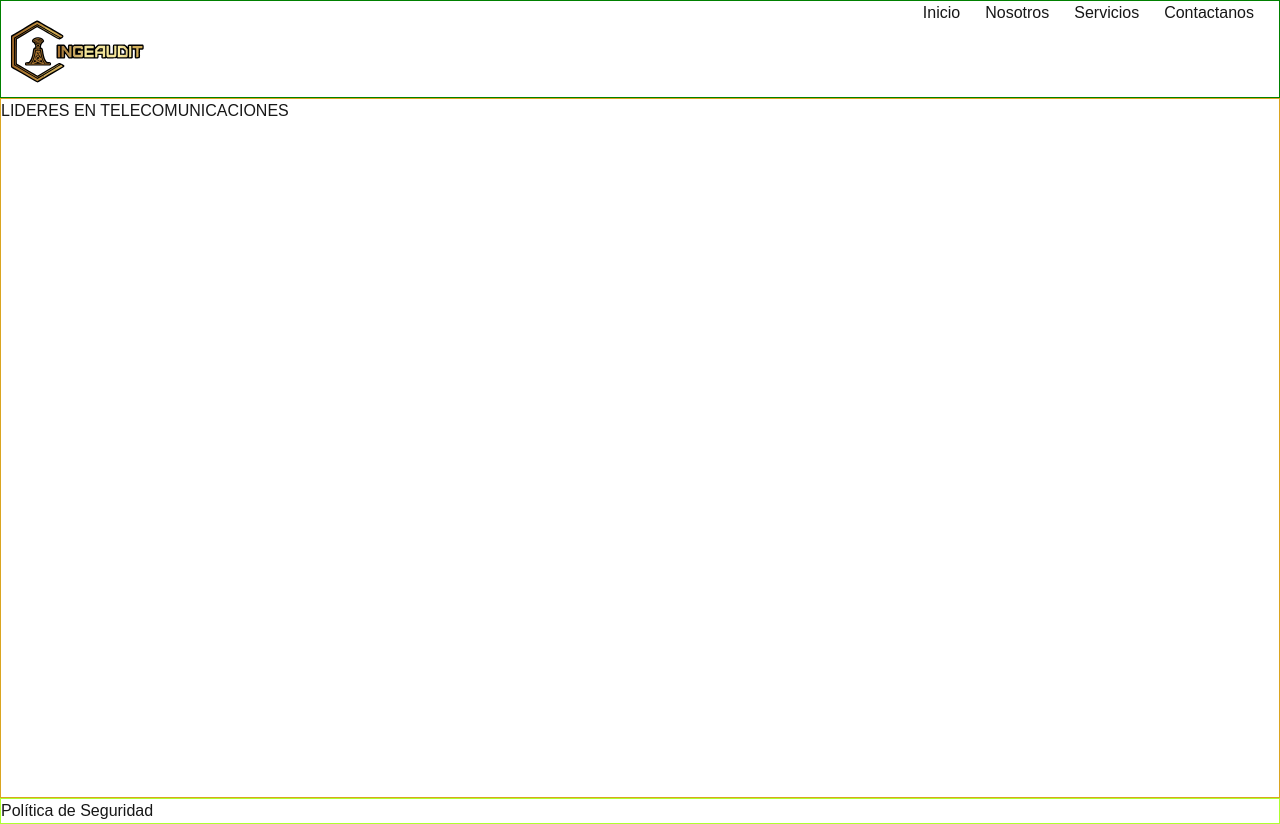
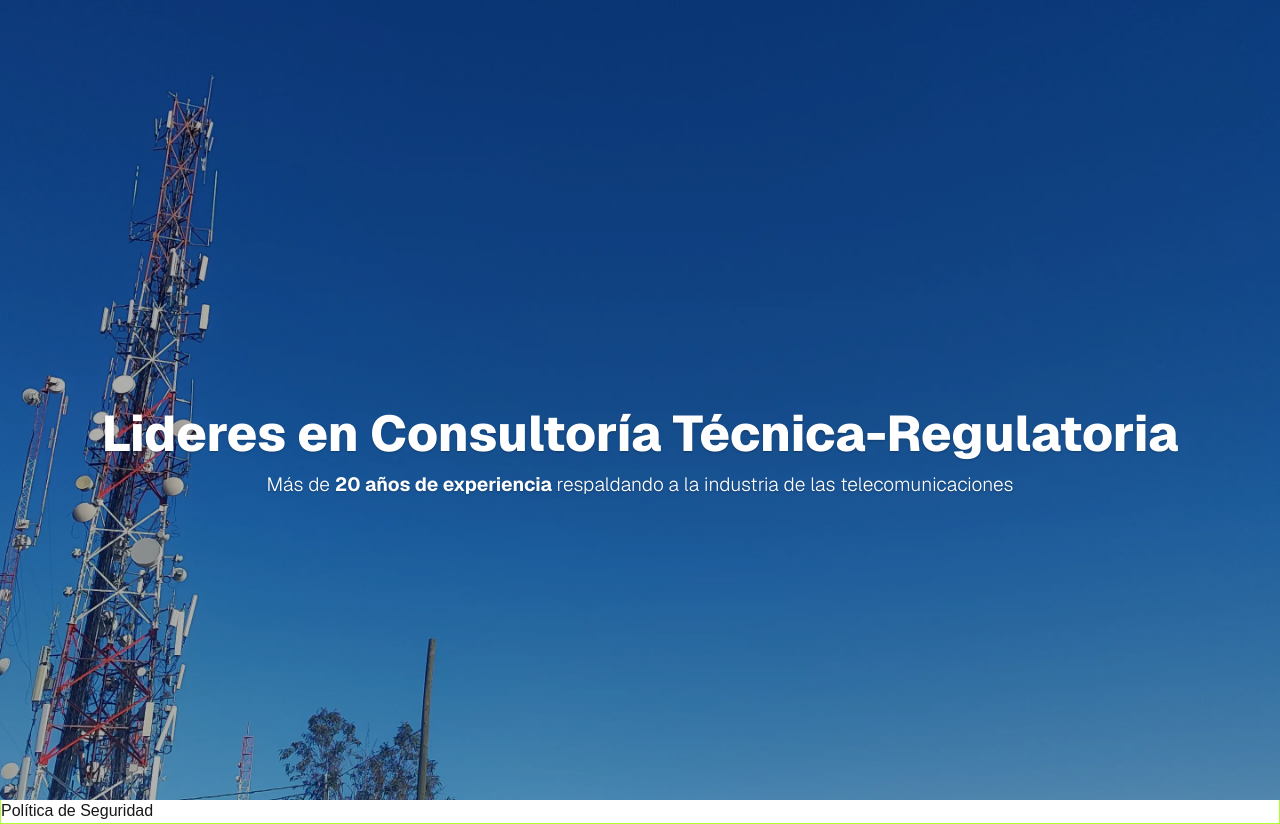
Before and after one commit to ingeaudit-coder/ingeaudit-website, a Next.js app: page / in a window 1280 px wide. Built offline with nearby package versions, Linux system fonts and the light colour scheme.

Commit message:
Refactor componente Hero para mejorar la estructura y estilos CSS

```diff
--- a/src/components/sections/Hero/Hero.module.css
+++ b/src/components/sections/Hero/Hero.module.css
@@ -1,4 +1,38 @@
-.heroContainer{
-    height: calc(100vh - 100px) ;
-    border: 1px solid goldenrod
+.heroContainer {
+  display: flex;
+  align-items: center;
+  justify-content: center;
+  height: calc(100vh - 100px);
+  border: 1px solid goldenrod;
 }
+
+.titleHero {
+  font-family: var(--font-geist-sans);
+  font-weight: 800;
+  font-size: 50px;
+}
+
+.subtitleHero {
+  font-family: var(--font-geist-sans);
+  font-weight: 300;
+  font-size: larger;
+}
+
+.content {
+  text-shadow: 0 1px 2px rgba(0, 0, 0, 0.25);
+  position: relative;
+  z-index: 10; /* Por encima de la imagen, pero bajo el navbar */
+  text-align: center;
+  color: white;
+}
+
+.overlay {
+  position: absolute;
+  inset: 0;
+  background: linear-gradient(
+    to bottom,
+    rgba(0, 0, 0, 0.329),
+    rgba(0, 0, 0, 0.3)
+  );
+  z-index: 5;
+}
--- a/src/components/sections/Hero/Hero.tsx
+++ b/src/components/sections/Hero/Hero.tsx
@@ -1,13 +1,25 @@
-import style from "@/src/components/sections/Hero/Hero.module.css"
+import style from "@/src/components/sections/Hero/Hero.module.css";
+import Image from "next/image";
 
-const Hero =()=>{
-    return(
-        <main className={style.heroContainer}>
-        <section>
-            <p>LIDERES EN TELECOMUNICACIONES</p>
-        </section>
-        </main>
-    )
-}
+const Hero = () => {
+  return (
+    <main className={style.heroContainer}>
+        <Image
+        src="/bg-img-hero.webp"
+        alt="Fondo corporativo"
+        fill
+        priority
+        className="object-cover"
+      />
+      <div className={style.overlay} />
+      <section className={style.content}>
+        <h1 className={style.titleHero}>Lideres en Consultoría Técnica-Regulatoria</h1>
+        <p className={style.subtitleHero}>
+          Más de <strong><b>20 años de experiencia</b></strong> respaldando a la industria de las telecomunicaciones
+        </p>
+      </section>
+    </main>
+  );
+};
 
 export default Hero;
```
